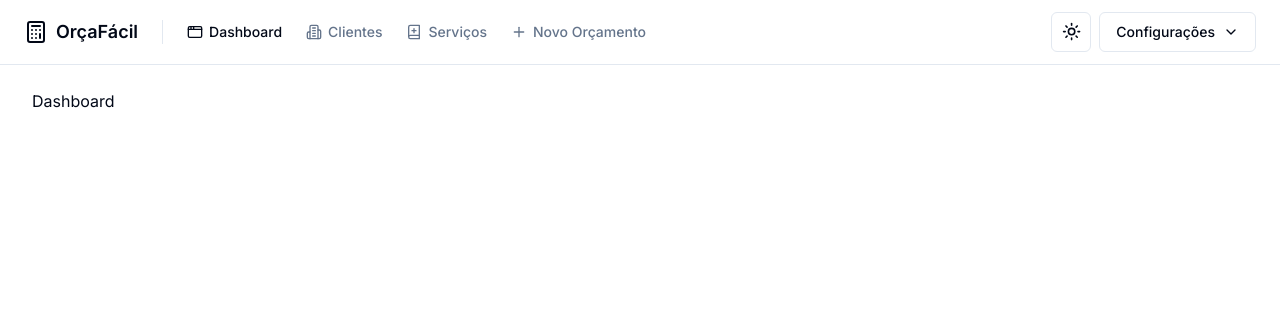
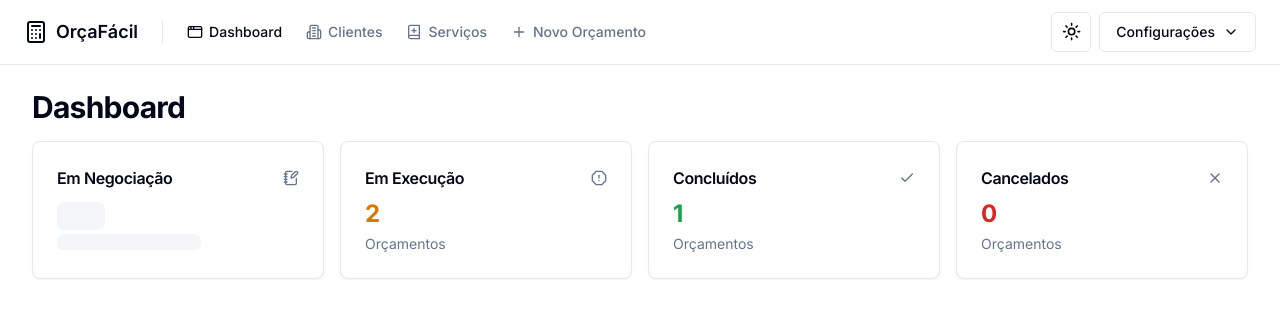
Before and after one commit to RicardMachado/my-budget, a Next.js app: page /dashboard in a window 1280 px wide. Shown: the top 318 px of the page. Built offline with nearby package versions, Linux system fonts and the light colour scheme.

Commit message:
feat: cards dashboard

```diff
--- /dev/null
+++ b/src/app/dashboard/budget-canceled-card.tsx
@@ -0,0 +1,29 @@
+import { X } from 'lucide-react'
+
+import { Card, CardContent, CardHeader, CardTitle } from '@/components/ui/card'
+import { MetricCardSkeleton } from './metric-card-skeleton'
+
+const card = true
+
+export function BudgetCanceledCard() {
+  return (
+    <Card>
+      <CardHeader className="flex-row items-center space-y-0 justify-between pb-2">
+        <CardTitle className="text-base font-semibold">Cancelados</CardTitle>
+        <X className="h-4 w-4 text-muted-foreground" />
+      </CardHeader>
+      <CardContent className="space-y-1">
+        {card ? (
+          <>
+            <span className="text-2xl font-bold tracking-tight text-red-600">
+              0
+            </span>
+            <p className="text-sm text-muted-foreground">Orçamentos</p>
+          </>
+        ) : (
+          <MetricCardSkeleton />
+        )}
+      </CardContent>
+    </Card>
+  )
+}
--- /dev/null
+++ b/src/app/dashboard/budget-in-card-negotiation.tsx
@@ -0,0 +1,29 @@
+import { NotebookPen } from 'lucide-react'
+
+import { Card, CardContent, CardHeader, CardTitle } from '@/components/ui/card'
+import { MetricCardSkeleton } from './metric-card-skeleton'
+
+const card = false
+
+export function BudgetInCardNegotiation() {
+  return (
+    <Card>
+      <CardHeader className="flex-row items-center space-y-0 justify-between pb-2">
+        <CardTitle className="text-base font-semibold">Em Negociação</CardTitle>
+        <NotebookPen className="h-4 w-4 text-muted-foreground" />
+      </CardHeader>
+      <CardContent className="space-y-1">
+        {card ? (
+          <>
+            <span className="text-2xl font-bold tracking-tight text-blue-600">
+              5
+            </span>
+            <p className="text-sm text-muted-foreground">Orçamentos</p>
+          </>
+        ) : (
+          <MetricCardSkeleton />
+        )}
+      </CardContent>
+    </Card>
+  )
+}
--- /dev/null
+++ b/src/app/dashboard/completed-budget-card.tsx
@@ -0,0 +1,29 @@
+import { Check } from 'lucide-react'
+
+import { Card, CardContent, CardHeader, CardTitle } from '@/components/ui/card'
+import { MetricCardSkeleton } from './metric-card-skeleton'
+
+const card = true
+
+export function CompletedBudgetCard() {
+  return (
+    <Card>
+      <CardHeader className="flex-row items-center space-y-0 justify-between pb-2">
+        <CardTitle className="text-base font-semibold">Concluídos</CardTitle>
+        <Check className="h-4 w-4 text-muted-foreground" />
+      </CardHeader>
+      <CardContent className="space-y-1">
+        {card ? (
+          <>
+            <span className="text-2xl font-bold tracking-tight text-green-600">
+              1
+            </span>
+            <p className="text-sm text-muted-foreground">Orçamentos</p>
+          </>
+        ) : (
+          <MetricCardSkeleton />
+        )}
+      </CardContent>
+    </Card>
+  )
+}
--- /dev/null
+++ b/src/app/dashboard/metric-card-skeleton.tsx
@@ -0,0 +1,10 @@
+import { Skeleton } from '@/components/ui/skeleton'
+
+export function MetricCardSkeleton() {
+  return (
+    <>
+      <Skeleton className="h-7 w-12 mt-1" />
+      <Skeleton className="h-4 w-36" />
+    </>
+  )
+}
--- a/src/app/dashboard/page.tsx
+++ b/src/app/dashboard/page.tsx
@@ -1,9 +1,24 @@
 import { Metadata } from 'next'
+import { BudgetInCardNegotiation } from './budget-in-card-negotiation'
+import { RunningBudgetCard } from './running-budget-card'
+import { CompletedBudgetCard } from './completed-budget-card'
+import { BudgetCanceledCard } from './budget-canceled-card'
 
 export const metadata: Metadata = {
   title: 'Dashboard',
 }
 
 export default function Dashboard() {
-  return <h1>Dashboard</h1>
+  return (
+    <div className="flex flex-col gap-4">
+      <h1 className="text-3xl font-bold tracking-tight">Dashboard</h1>
+
+      <div className="grid grid-cols-2 md:grid-cols-4 gap-4">
+        <BudgetInCardNegotiation />
+        <RunningBudgetCard />
+        <CompletedBudgetCard />
+        <BudgetCanceledCard />
+      </div>
+    </div>
+  )
 }
--- /dev/null
+++ b/src/app/dashboard/running-budget-card.tsx
@@ -0,0 +1,29 @@
+import { AlertOctagon } from 'lucide-react'
+
+import { Card, CardContent, CardHeader, CardTitle } from '@/components/ui/card'
+import { MetricCardSkeleton } from './metric-card-skeleton'
+
+const card = true
+
+export function RunningBudgetCard() {
+  return (
+    <Card>
+      <CardHeader className="flex-row items-center space-y-0 justify-between pb-2">
+        <CardTitle className="text-base font-semibold">Em Execução</CardTitle>
+        <AlertOctagon className="h-4 w-4 text-muted-foreground" />
+      </CardHeader>
+      <CardContent className="space-y-1">
+        {card ? (
+          <>
+            <span className="text-2xl font-bold tracking-tight text-amber-600">
+              2
+            </span>
+            <p className="text-sm text-muted-foreground">Orçamentos</p>
+          </>
+        ) : (
+          <MetricCardSkeleton />
+        )}
+      </CardContent>
+    </Card>
+  )
+}
--- /dev/null
+++ b/src/components/ui/card.tsx
@@ -0,0 +1,79 @@
+import * as React from "react"
+
+import { cn } from "@/lib/utils"
+
+const Card = React.forwardRef<
+  HTMLDivElement,
+  React.HTMLAttributes<HTMLDivElement>
+>(({ className, ...props }, ref) => (
+  <div
+    ref={ref}
+    className={cn(
+      "rounded-lg border bg-card text-card-foreground shadow-sm",
+      className
+    )}
+    {...props}
+  />
+))
+Card.displayName = "Card"
+
+const CardHeader = React.forwardRef<
+  HTMLDivElement,
+  React.HTMLAttributes<HTMLDivElement>
+>(({ className, ...props }, ref) => (
+  <div
+    ref={ref}
+    className={cn("flex flex-col space-y-1.5 p-6", className)}
+    {...props}
+  />
+))
+CardHeader.displayName = "CardHeader"
+
+const CardTitle = React.forwardRef<
+  HTMLParagraphElement,
+  React.HTMLAttributes<HTMLHeadingElement>
+>(({ className, ...props }, ref) => (
+  <h3
+    ref={ref}
+    className={cn(
+      "text-2xl font-semibold leading-none tracking-tight",
+      className
+    )}
+    {...props}
+  />
+))
+CardTitle.displayName = "CardTitle"
+
+const CardDescription = React.forwardRef<
+  HTMLParagraphElement,
+  React.HTMLAttributes<HTMLParagraphElement>
+>(({ className, ...props }, ref) => (
+  <p
+    ref={ref}
+    className={cn("text-sm text-muted-foreground", className)}
+    {...props}
+  />
+))
+CardDescription.displayName = "CardDescription"
+
+const CardContent = React.forwardRef<
+  HTMLDivElement,
+  React.HTMLAttributes<HTMLDivElement>
+>(({ className, ...props }, ref) => (
+  <div ref={ref} className={cn("p-6 pt-0", className)} {...props} />
+))
+CardContent.displayName = "CardContent"
+
+const CardFooter = React.forwardRef<
+  HTMLDivElement,
+  React.HTMLAttributes<HTMLDivElement>
+>(({ className, ...props }, ref) => (
+  <div
+    ref={ref}
+    className={cn("flex items-center p-6 pt-0", className)}
+    {...props}
+  />
+))
+CardFooter.displayName = "CardFooter"
+
+export { Card, CardHeader, CardFooter, CardTitle, CardDescription, CardContent }
--- /dev/null
+++ b/src/components/ui/skeleton.tsx
@@ -0,0 +1,15 @@
+import { cn } from "@/lib/utils"
+
+function Skeleton({
+  className,
+  ...props
+}: React.HTMLAttributes<HTMLDivElement>) {
+  return (
+    <div
+      className={cn("animate-pulse rounded-md bg-muted", className)}
+      {...props}
+    />
+  )
+}
+
+export { Skeleton }
```
